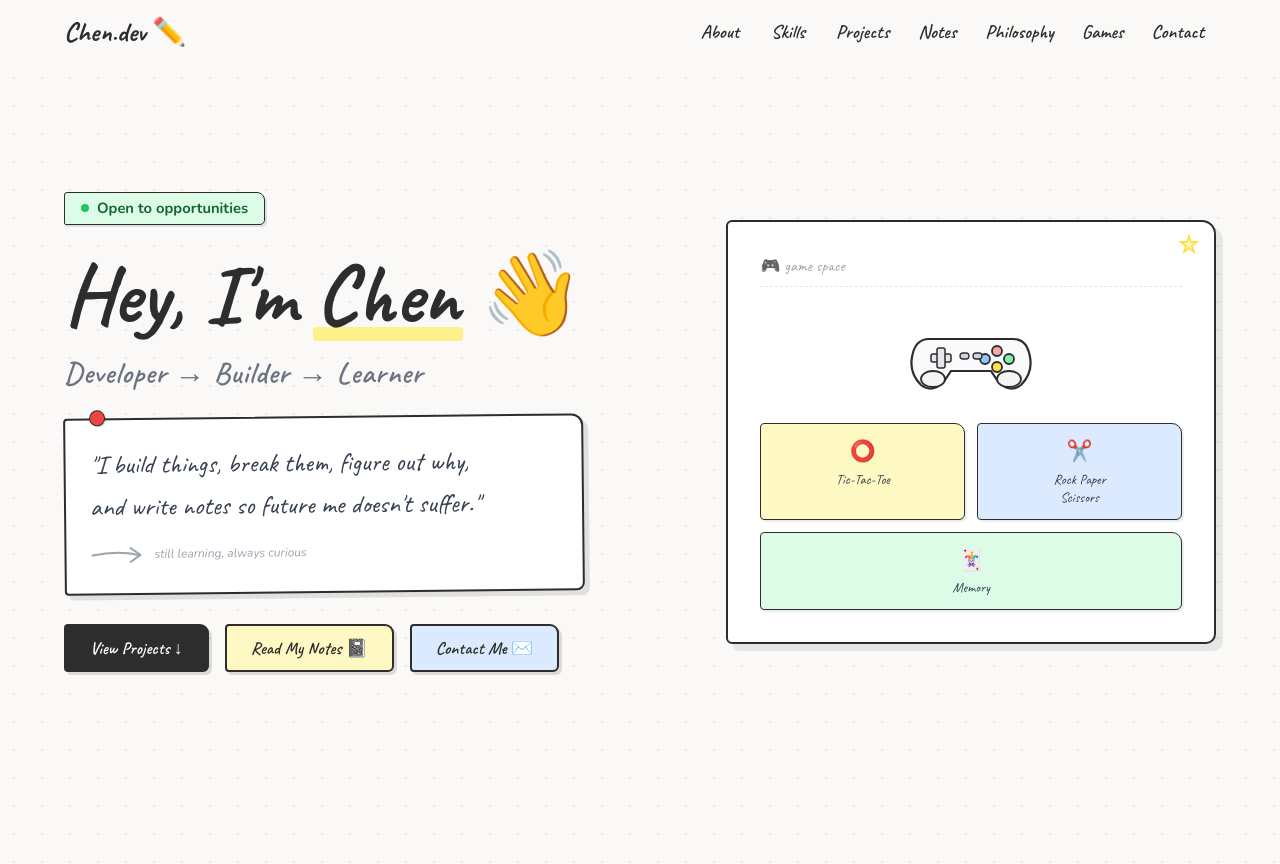
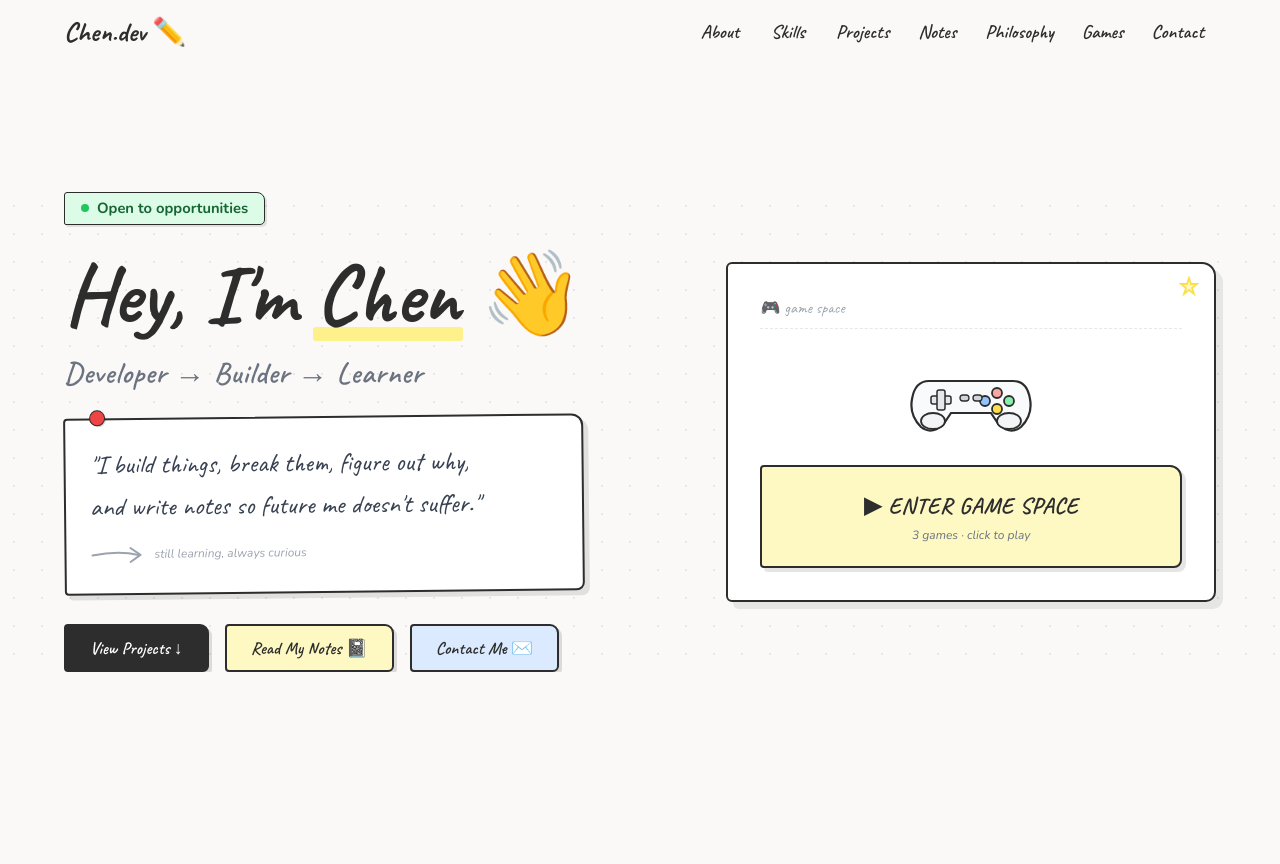
Before and after one commit to Chenbao2021/Portfolio, a React (Vite) app: page / in a window 1280 px wide. After the commit the page ends 800 px from the top, so only its background shows below. Built offline with nearby package versions, Linux system fonts and the light colour scheme.

Commit message:
Replace three buttons on the game space by one only

```diff
--- a/src/components/Hero.less
+++ b/src/components/Hero.less
@@ -3,14 +3,15 @@
 @md: ~"(min-width: 900px)";
 
 .hero-section {
-  min-height: 100vh;
+  max-height: 100vh;
   display: flex;
-  align-items: center;
+  align-items: flex-start;
+  margin-top: 10%;
   background-color: #faf9f7;
   padding-top: 0;
-  padding-bottom: 64px;
+  // padding-bottom: 64px;
   position: relative;
-  overflow: hidden;
+  overflow: auto;
 }
 
 .hero-dot-grid {
@@ -222,43 +223,36 @@
   margin-bottom: 24px;
 }
 
-.hero-slots-grid {
-  display: grid;
-  grid-template-columns: 1fr 1fr;
-  gap: 12px;
-  margin-bottom: 12px;
-}
-
-.hero-slot {
-  border: 1.5px solid @dark;
-  border-radius: 4px 10px 6px 4px;
-  padding: 12px;
+.hero-play-btn {
+  background: #fef9c3;
+  border: 2px solid @dark;
+  border-radius: 4px 12px 8px 4px;
+  padding: 22px 16px;
+  cursor: pointer;
   text-align: center;
-  cursor: pointer;
-  box-shadow: 2px 2px 0 rgba(0, 0, 0, 0.07);
-  transition: all 0.15s ease;
+  box-shadow: 4px 4px 0 rgba(0,0,0,0.10);
+  transition: transform 0.18s ease, box-shadow 0.18s ease;
 
   &:hover {
-    transform: translateY(-2px);
-    box-shadow: 4px 4px 0 rgba(0, 0, 0, 0.1);
+    transform: translateY(-4px);
+    box-shadow: 6px 6px 0 rgba(0,0,0,0.13);
   }
 }
 
-.hero-slot--mem {
-  background-color: #dcfce7;
+.hero-play-btn__label {
+  font-family: "Caveat", cursive !important;
+  font-size: 1.4rem !important;
+  font-weight: 700 !important;
+  color: @dark !important;
+  letter-spacing: 0.04em !important;
 }
 
-.hero-slot__icon {
-  font-size: 1.3rem;
-  margin-bottom: 2.4px;
-}
-
-.hero-slot__label {
-  font-family: "Caveat", cursive;
-  font-size: 0.88rem;
-  color: #374151;
-  line-height: 1.3;
-  white-space: pre-line;
+.hero-play-btn__sub {
+  font-family: "Nunito", sans-serif !important;
+  font-size: 0.75rem !important;
+  color: #6b7280 !important;
+  margin-top: 4px !important;
+  font-style: italic !important;
 }
 
 .hero-star {
--- a/src/components/Hero.tsx
+++ b/src/components/Hero.tsx
@@ -38,10 +38,6 @@ const StarDoodle = () => (
   </svg>
 );
 
-const gameSlots = [
-  { id: "ttt", icon: "⭕", label: "Tic-Tac-Toe", bg: "#fef9c3" },
-  { id: "rps", icon: "✂️", label: "Rock Paper\nScissors", bg: "#dbeafe" },
-];
 
 export default function Hero() {
   const navigate = useNavigate();
@@ -122,23 +118,9 @@ export default function Hero() {
                 <GameControllerDoodle />
               </Box>
 
-              <Box className="hero-slots-grid">
-                {gameSlots.map((game) => (
-                  <Box
-                    key={game.id}
-                    onClick={() => navigate("/games")}
-                    className="hero-slot"
-                    sx={{ bgcolor: game.bg }}
-                  >
-                    <Typography className="hero-slot__icon">{game.icon}</Typography>
-                    <Typography className="hero-slot__label">{game.label}</Typography>
-                  </Box>
-                ))}
-              </Box>
-
-              <Box onClick={() => navigate("/games")} className="hero-slot hero-slot--mem">
-                <Typography className="hero-slot__icon">🃏</Typography>
-                <Typography className="hero-slot__label">Memory</Typography>
+              <Box onClick={() => navigate("/games")} className="hero-play-btn">
+                <Typography className="hero-play-btn__label">▶ ENTER GAME SPACE</Typography>
+                <Typography className="hero-play-btn__sub">3 games · click to play</Typography>
               </Box>
 
               <Box className="hero-star">
```
Also changed, not shown: .claude/settings.local.json.
